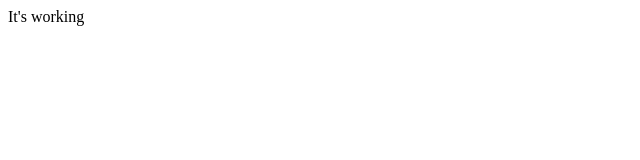
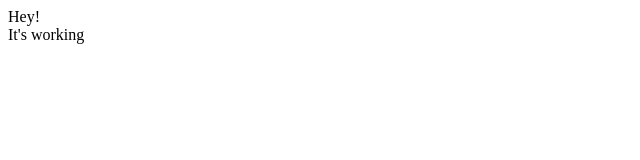
Before and after one commit to Nyamka1024/test, a plain HTML site: page index.html in a window 1280 px wide. Shown: the whole page, without its empty margins (0-640 px from the left). Drawn offline with Linux system fonts and the light colour scheme.

Commit message:
hey added

```diff
--- a/index.html
+++ b/index.html
@@ -4,6 +4,7 @@
 	<title>test</title>
 </head>
 <body>
+	<div>Hey! </div>
 	<div>It's working</div>
 </body>
 </html>
```
